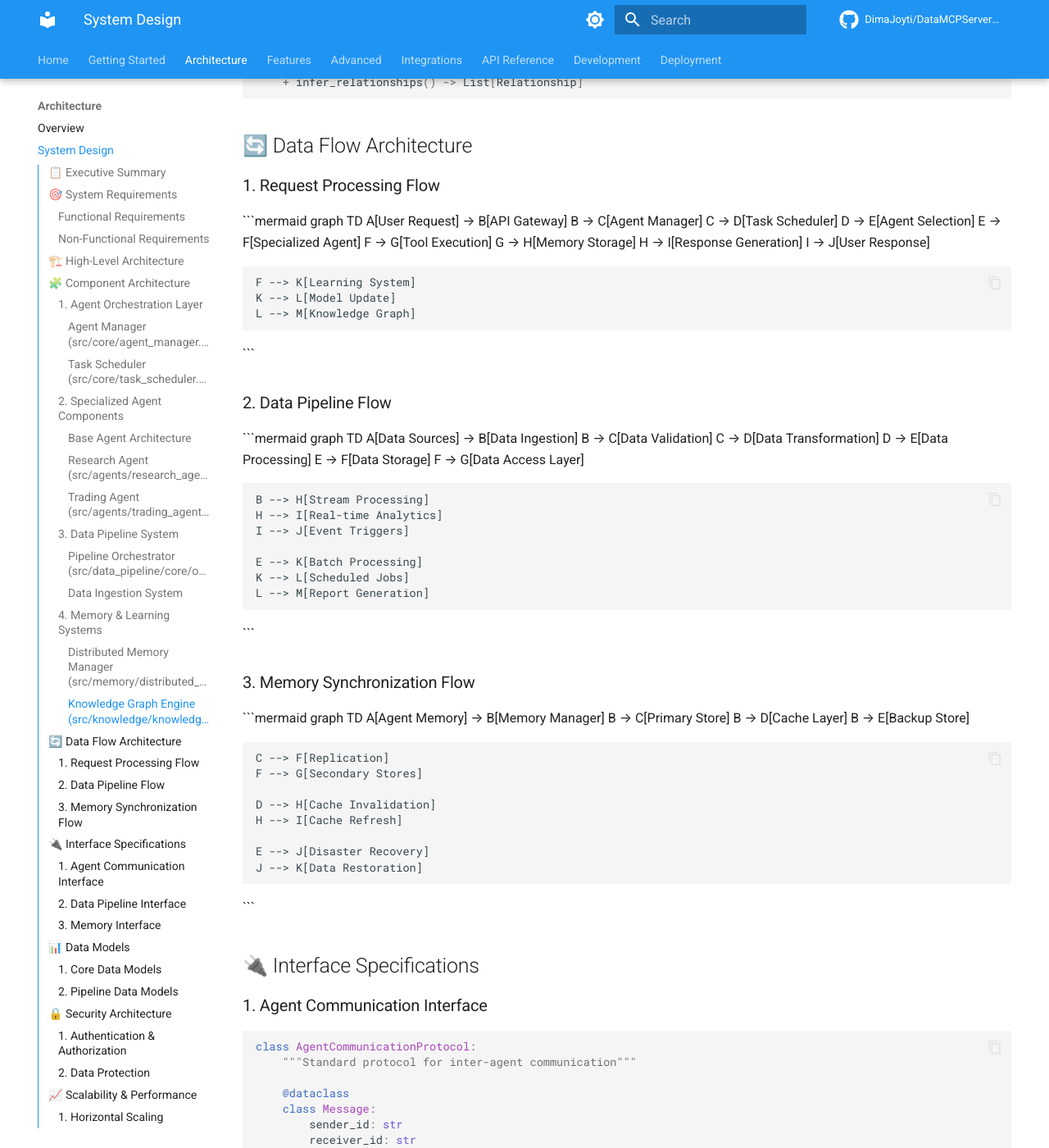
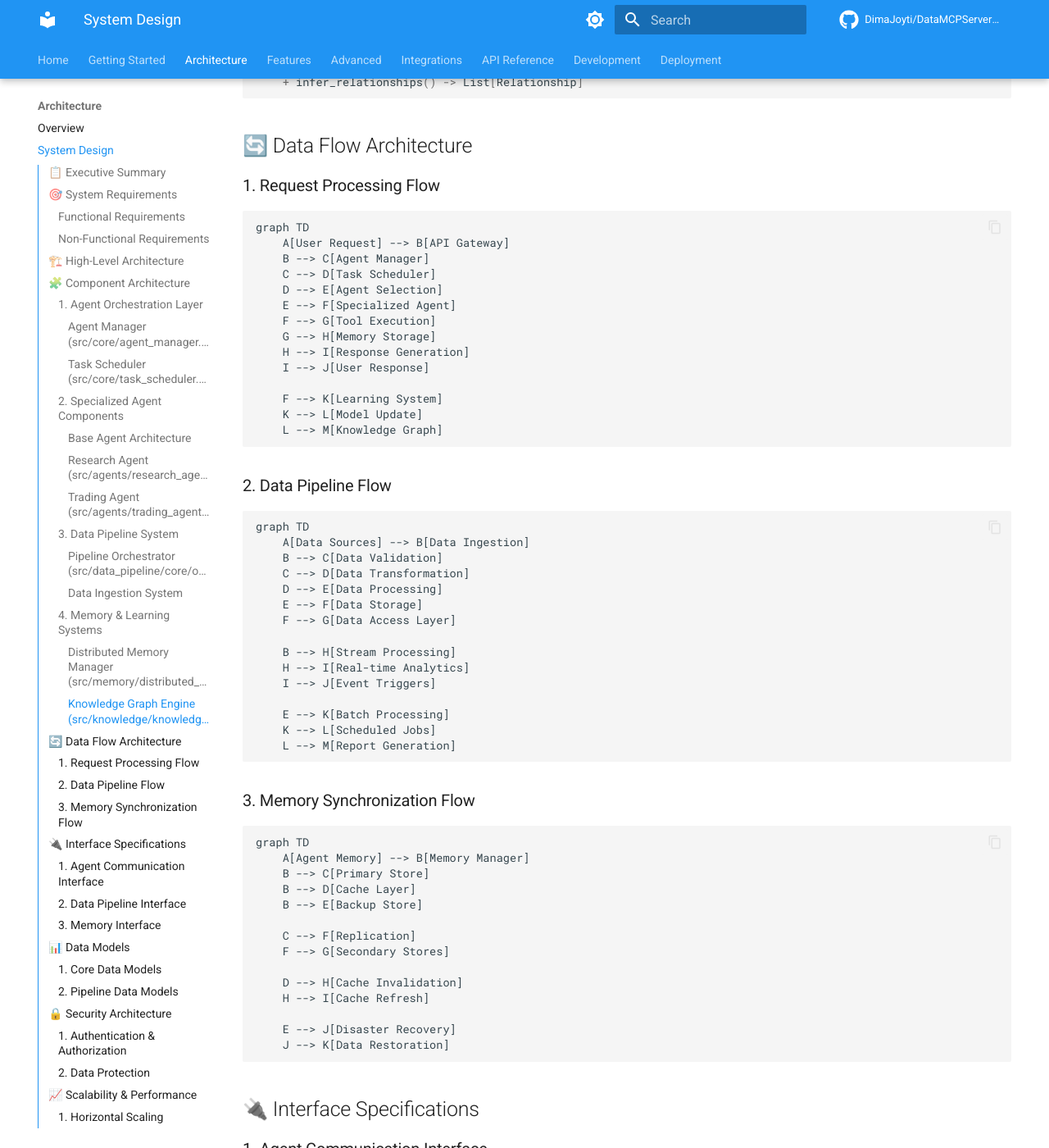
Before and after one commit to DimaJoyti/DataMCPServerAgent, an MkDocs documentation site: the page built from docs/system_architecture_blueprint.md, in a window 1280 px wide and 1400 px high, scrolled down 4966 px. Shown: the whole window at 82% size. Built offline with MkDocs 1.6.1 and Material for MkDocs 9.7.7, drawn with Linux system fonts in a browser that asks for light colours; comment, search, counter and statistics services are not loaded; the version menu is left out.

Commit message:
Simplify mkdocs.yml configuration to fix build issues
- Remove complex emoji and superfences configurations that cause build errors
- Use default configurations for better compatibility
- This should finally fix the GitHub Pages deployment

```diff
--- a/mkdocs.yml
+++ b/mkdocs.yml
@@ -78,9 +78,7 @@ markdown_extensions:
       smart_enable: all
   - pymdownx.caret
   - pymdownx.details
-  - pymdownx.emoji:
-      emoji_generator: material.extensions.emoji.to_svg
-      emoji_index: material.extensions.emoji.twemoji
+  - pymdownx.emoji
   - pymdownx.highlight:
       anchor_linenums: true
       line_spans: __span
@@ -93,11 +91,7 @@ markdown_extensions:
       repo: DataMCPServerAgent
   - pymdownx.mark
   - pymdownx.smartsymbols
-  - pymdownx.superfences:
-      custom_fences:
-        - name: mermaid
-          class: mermaid
-          format: pymdownx.superfences.fence_code_format
+  - pymdownx.superfences
   - pymdownx.tabbed:
       alternate_style: true
   - pymdownx.tasklist:
```
